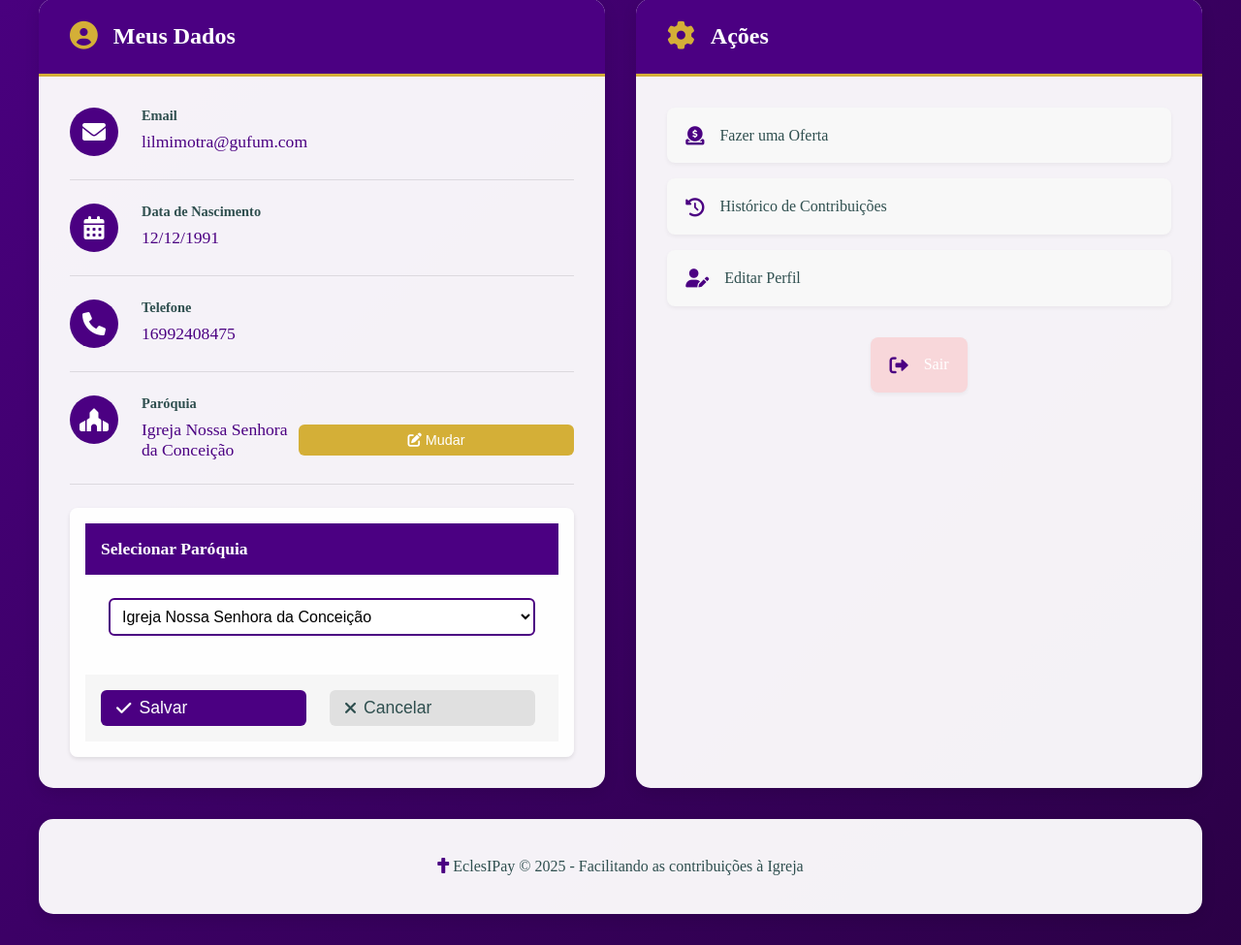
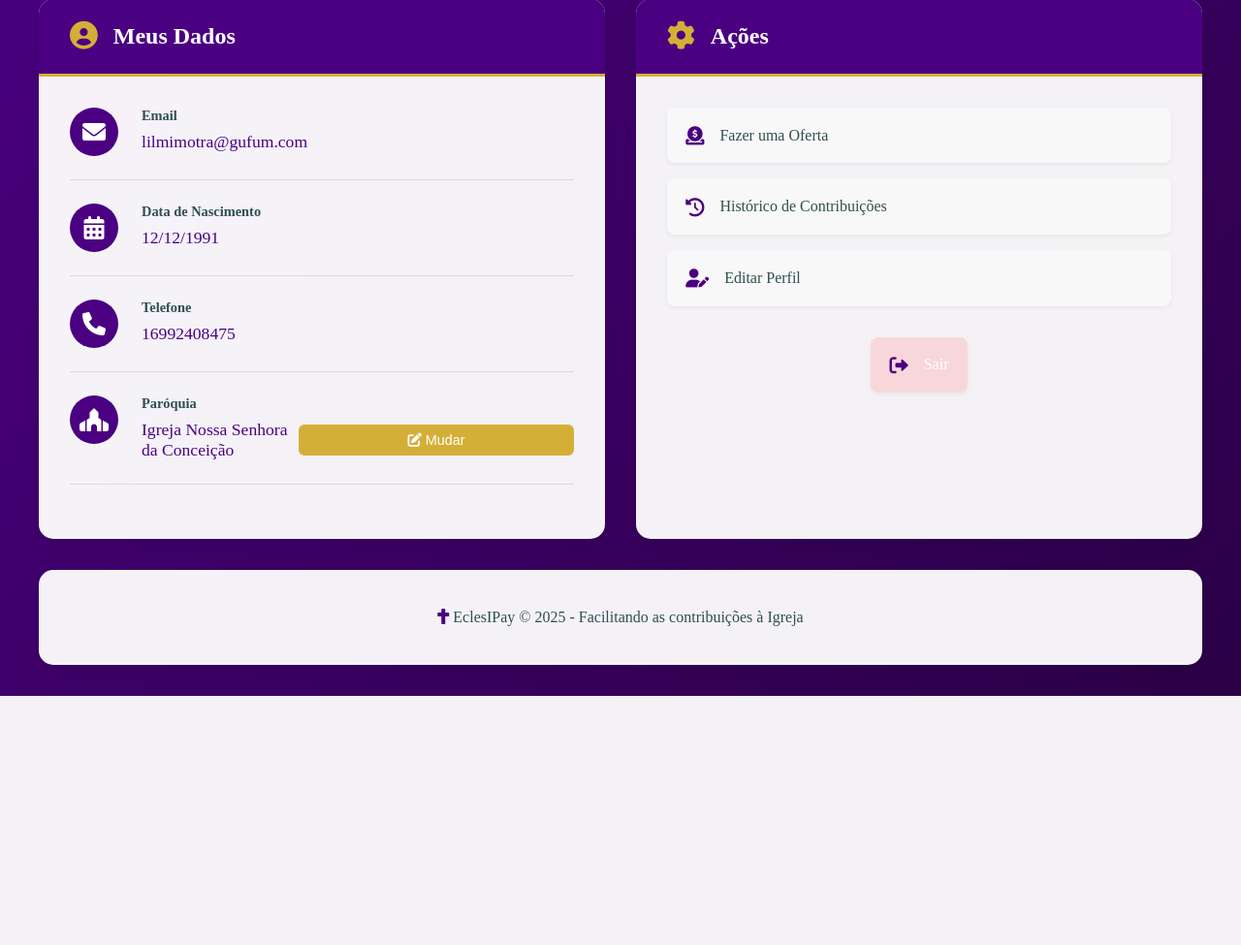
Before and after one commit to Jairzaoo/EclesIpay, a Django app: page /home/ in a window 1280 px wide. Shown: the part 153-1128 px from the top of the page at 97% size. After the commit the page ends 871 px from the top, so only its background shows below. Run offline with Django 5.2, Linux system fonts and the light colour scheme; a user stored in the database is signed in; data comes from the database, SQL or seed files in the repository.

Commit message:
Update home.html

```diff
--- a/EclesIPay/dizimo/templates/home.html
+++ b/EclesIPay/dizimo/templates/home.html
@@ -70,7 +70,7 @@
                         </div>
                     </div>
 
-                    <div id="paroquiaDropdown" class="dropdown-panel">
+                    <div id="paroquiaDropdown" class="dropdown-panel" style="display:none; margin-top: 10px;">
                         <div class="dropdown-header">
                             <h3>Selecionar Paróquia</h3>
                         </div>
```
